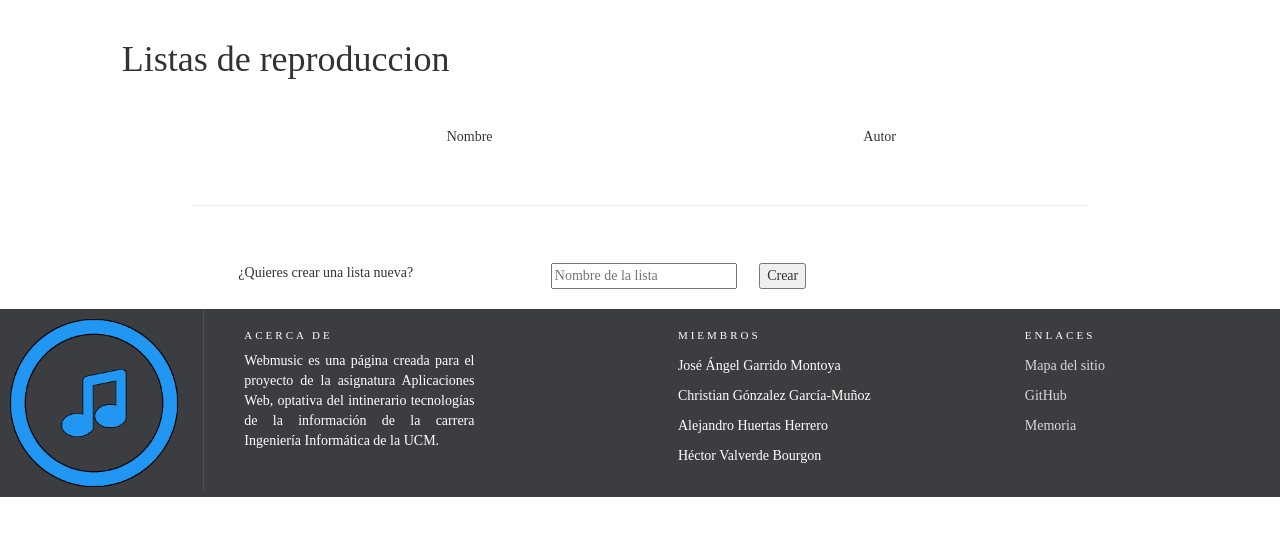
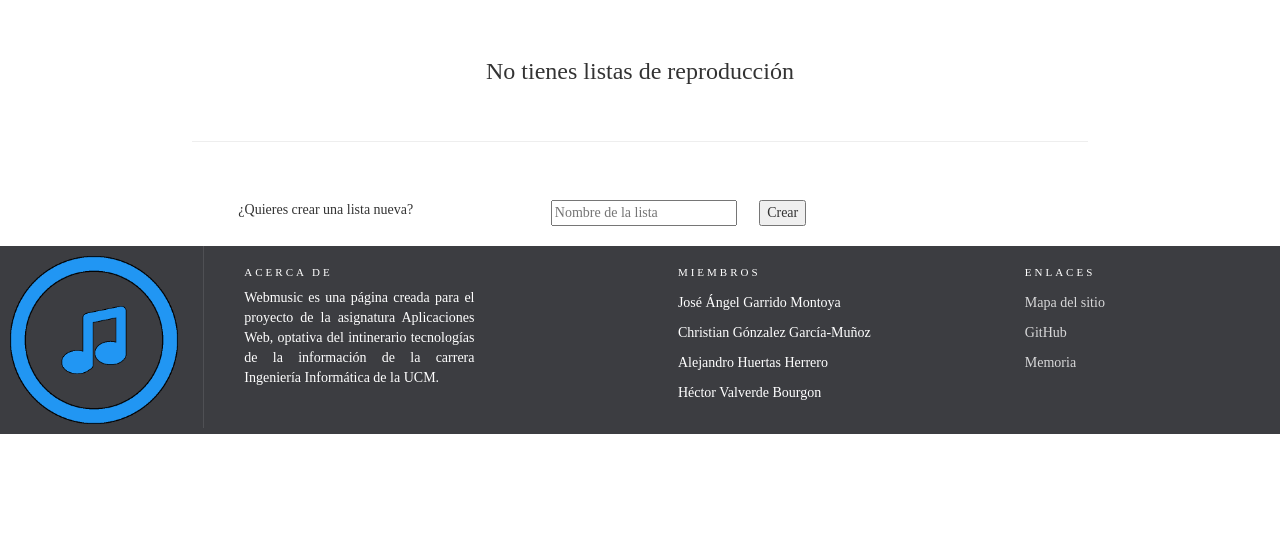
Before and after one commit to al3xhh/AW, a PHP site: page /src/listas-reproduccion.php in a window 1280 px wide; the page is wider, and only the part inside the window is pictured. Shown: the part 52-588 px from the top of that part. Run offline with PHP 8.4, Linux system fonts and the light colour scheme; the visitor is signed in with stand-in values (Sample User, id 1); data that the repository does not hold is empty; some web fonts are replaced.

Commit message:
Arreglados bugs.

```diff
--- a/js/buscar.js
+++ b/js/buscar.js
@@ -17,7 +17,7 @@ $(document).ready(function() {
 			 split = res.split(":"),
 			 autor = split[0],
 			 titulo = split[1];
-		$.post("../php/aniadir_a_lista.php", {'lista' : $(".aniadeLista :selected").val(), 'cancion' : titulo, 'autor' : autor, 'usuario' : $("#nombre_usuario").val()}, function(data){
+		$.post("../php/aniadir_a_lista.php", {'lista' : $("#" + id +" :selected").val(), 'cancion' : titulo, 'autor' : autor, 'usuario' : $("#nombre_usuario").val()}, function(data){
          $(".aniadeLista").val("title");
 		});
 	}
--- a/php/borrar_lista.php
+++ b/php/borrar_lista.php
@@ -2,13 +2,11 @@
 session_start();
 require_once("../php/controlador.php");
 require_once("../php/modelo.php");
-$_SESSION["usuario"] = "alex";
 
 if ($_SERVER["REQUEST_METHOD"] == "POST"){
-	//HAY QUE VALIDAR LA ENTRADA SEGUN ME DICE CHRISTIAN
 	$id = validarEntrada($_POST['id']);
 	borrar_lista($id);
 }
-	header ("location: listas-reproduccion.php");
+	header ("location: ../src/listas-reproduccion.php");
 
 ?>
--- a/php/modelo.php
+++ b/php/modelo.php
@@ -210,7 +210,7 @@ function tusTop($usuario) {
 function tusTopSocial($usuario) {
    $mysqli = conectar();
    $array = array();
-   $sql = "SELECT cancion.titulo, reproducciones.usuario, reproducciones.fecha, autor
+   $sql = "SELECT cancion.titulo, reproducciones.usuario, date(reproducciones.fecha), autor
             FROM cancion
             JOIN reproducciones ON cancion.id = reproducciones.cancion
             WHERE reproducciones.usuario IN (SELECT seguido
--- a/src/buscar.php
+++ b/src/buscar.php
@@ -44,7 +44,7 @@ if ($_SERVER["REQUEST_METHOD"] == "GET") {
                         <div class="negrita">
                            <select name="tipo">
                               <option value="1">Cancion</option>
-                              <option value="2">Artista</option>
+                              <option value="2">Canciones por artista</option>
                               <option value="3">Fecha de lanzamiento</option>
                            </select>
                         </div>
--- a/src/listas-reproduccion.php
+++ b/src/listas-reproduccion.php
@@ -37,24 +37,6 @@ if ($_SERVER["REQUEST_METHOD"] == "POST") {
          ?>
          <!-- Fin barra superior -->
 
-         <div class="container-fluid">
-            <div class="row">
-               <div class="separar-filas-abajo">
-                  <div class="col-md-4 col-md-push-1">
-                     <h1>Listas de reproduccion</h1>
-                  </div>
-               </div>
-            </div>
-         </div>
-
-         <!--Este contenedor se usa para ver las siguientes categorias en las que separamos las listas de reproduccion-->
-         <div class="container-fluid">
-            <div class="separar-filas">
-               <div class="col-md-4 col-md-push-4">Nombre</div>
-               <div class="col-md-4 col-md-push-4">Autor</div>
-            </div>
-         </div>
-
          <!--Contenedo que tiene una lista de reproduccion con sus caracteristicas-->
          <div class="container-fluid">
             <div class="separar-filas">
@@ -62,6 +44,17 @@ if ($_SERVER["REQUEST_METHOD"] == "POST") {
                <?PHP
                require_once("../php/controlador.php");
                $resultado = lista_reproduccion($_SESSION["usuario"]);
+
+               if(empty($resultado)) {
+                  echo '<div class="text-center"><h3>No tienes listas de reproducción</h3></div>';
+               } else {
+                  echo '<div class="container-fluid">
+                     <div class="separar-filas">
+                        <div class="col-md-4 col-md-push-4">Nombre</div>
+                        <div class="col-md-4 col-md-push-4">Autor</div>
+                     </div>
+                  </div>';
+
                   foreach ($resultado as $fila) {
                      echo
                         "<div class='item active'>
@@ -70,7 +63,7 @@ if ($_SERVER["REQUEST_METHOD"] == "POST") {
    									<div class='col-md-4 col-md-push-4'> <a class='link-home-carousel-and-search' href='lista-reproduccion-canciones.php?lista=".$fila['id']."&autor=".$fila['usuario']."&nombre=".$fila['nombre']."'>".$fila['nombre']."</a></div>
    									<div class='col-md-4 col-md-push-4'>".$fila['usuario']."</div>
    									<div class='col-md-4 col-md-push-2'>
-										<form action='borrar_lista.php' method='post'>
+   										<form action='../php/borrar_lista.php' method='post'>
    											<input type='hidden' name='id' value='".$fila['id']."' />
    											<button type='submit' class='btn btn-danger btn-xs' data-title='Delete' data-toggle='modal' data-target='#delete' ><span class='glyphicon glyphicon-trash'></span></button>
    										</form>
@@ -78,6 +71,7 @@ if ($_SERVER["REQUEST_METHOD"] == "POST") {
 
    							  </blockquote>
    						  </div>";
+                  }
                }
                ?>
             </div>
--- a/src/miperfil.php
+++ b/src/miperfil.php
@@ -286,7 +286,7 @@
 															<h3>".$fila['titulo']."</h3>
 														</div>
 														<div class='user-resume-button'>
-															<a href='reproductor.php?titulo='".$fila['titulo']."'><button type='button' class='btn btn-primary pull-right glyphicon glyphicon-play' data-toggle='tooltip' title='escuchar canción'></button></a>
+															<a href='reproductor.php?titulo='".$fila['titulo'].";'><button type='button' class='btn btn-primary pull-right glyphicon glyphicon-play' data-toggle='tooltip' title='escuchar canción'></button></a>
 														</div>
 													</div>";
                               }
--- a/src/premium.php
+++ b/src/premium.php
@@ -1,6 +1,10 @@
 <!DOCTYPE html>
 <?php
 session_start();
+if (!isset($_SESSION["usuario"])){
+   session_unset();
+   session_destroy();
+}
 if ($_SERVER["REQUEST_METHOD"] == "POST"){
    if (isset($_POST["ID_Cuenta"])){
       require_once("../php/controlador.php");
```
Also changed, not shown: src/home.php (+4 -4 lines), src/lista-reproduccion-canciones.php (+10 -5 lines), img/alex_perfil.png (renamed from img/alex_imagen_perfil.png), img/christian_perfil.png (added), img/despacito_christian_caratula.jpg (added), img/felices_los_4_hector_caratula.jpg (added), img/im_the_one_alex_caratula.jpg (added), img/jose_perfil.png (added), img/malibu_jose_caratula.jpg (added), img/maria_perfil.png (added), img/mask_off_jose.jpg (added), img/shape_of_you_alex_caratula.jpg (added). Lines whose indentation alone changed are shown as unchanged.
